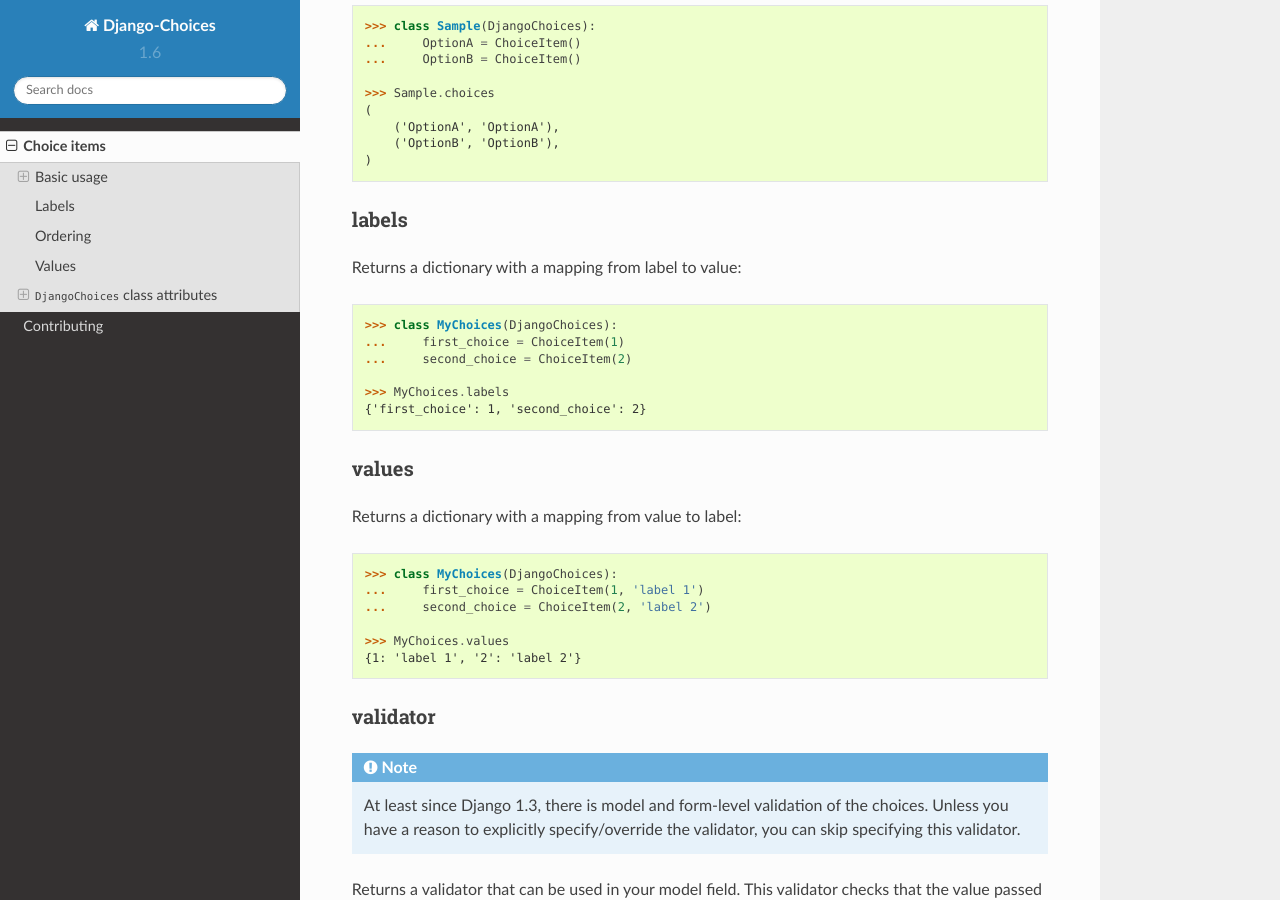
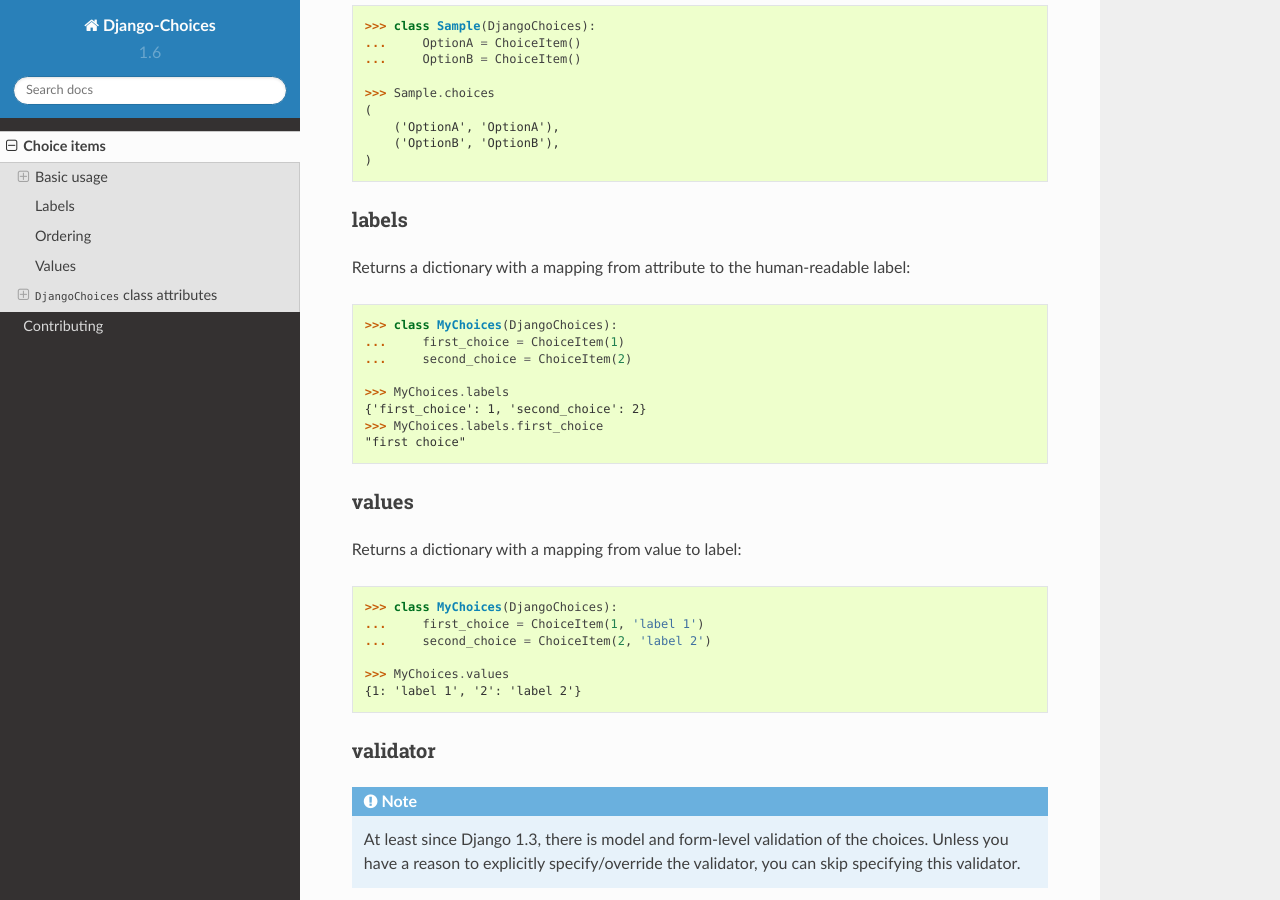
Before and after one commit to bigjason/django-choices, a Sphinx documentation site: the page built from docs/choices.rst, in a window 1280 px wide and 900 px high, scrolled down 2463 px. Built offline with Sphinx 7.4.7 and the Read the Docs theme 2.0.0, drawn with Linux system fonts in a browser that asks for light colours.

Commit message:
Refs #54 -- fix documentation of labels

```diff
--- a/docs/choices.rst
+++ b/docs/choices.rst
@@ -153,7 +153,8 @@
 labels
 ++++++
 
-Returns a dictionary with a mapping from label to value:
+Returns a dictionary with a mapping from attribute to the human-readable
+label:
 
 .. code-block:: python
 
@@ -163,6 +164,8 @@
 
     >>> MyChoices.labels
     {'first_choice': 1, 'second_choice': 2}
+    >>> MyChoices.labels.first_choice
+    "first choice"
 
 
 values
```
